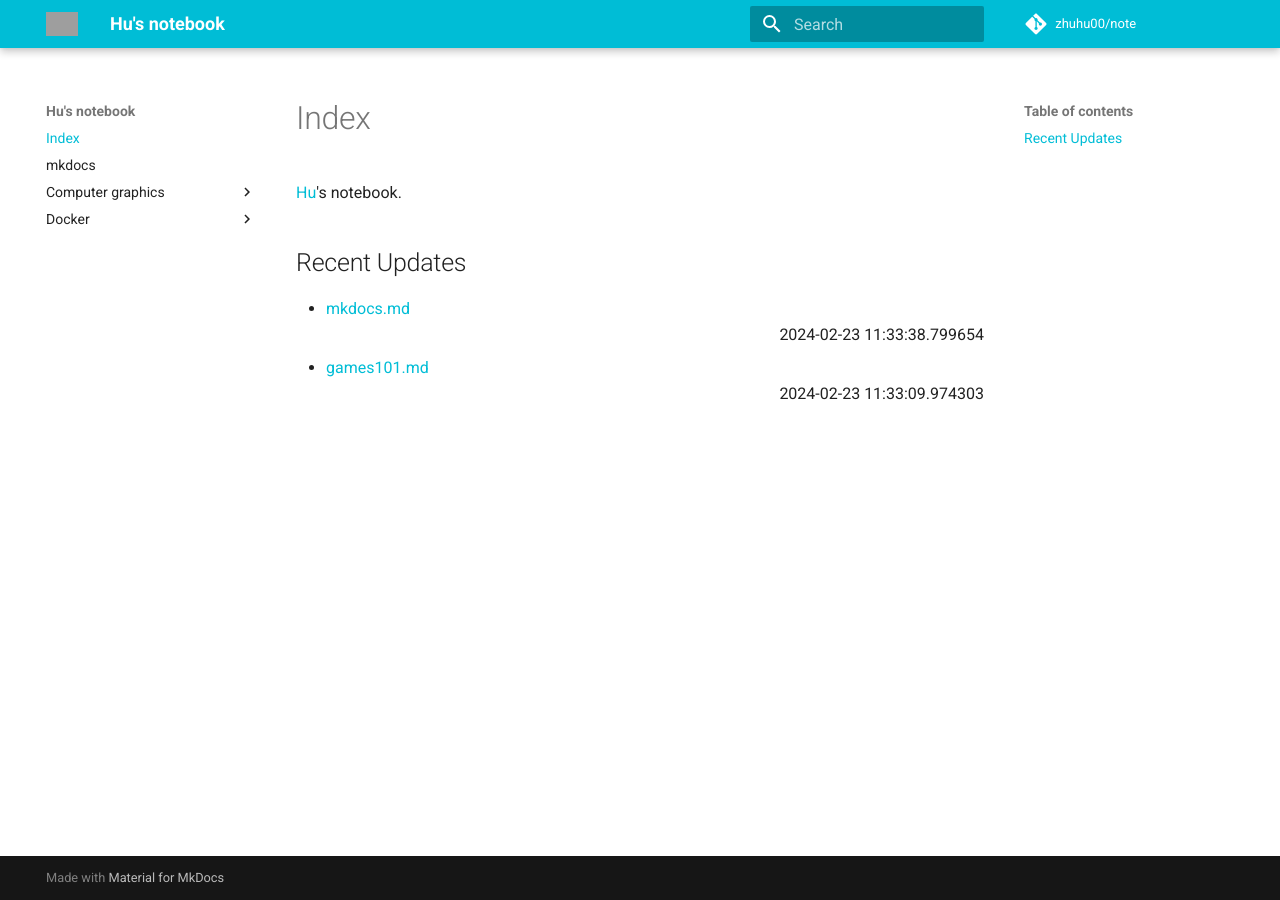
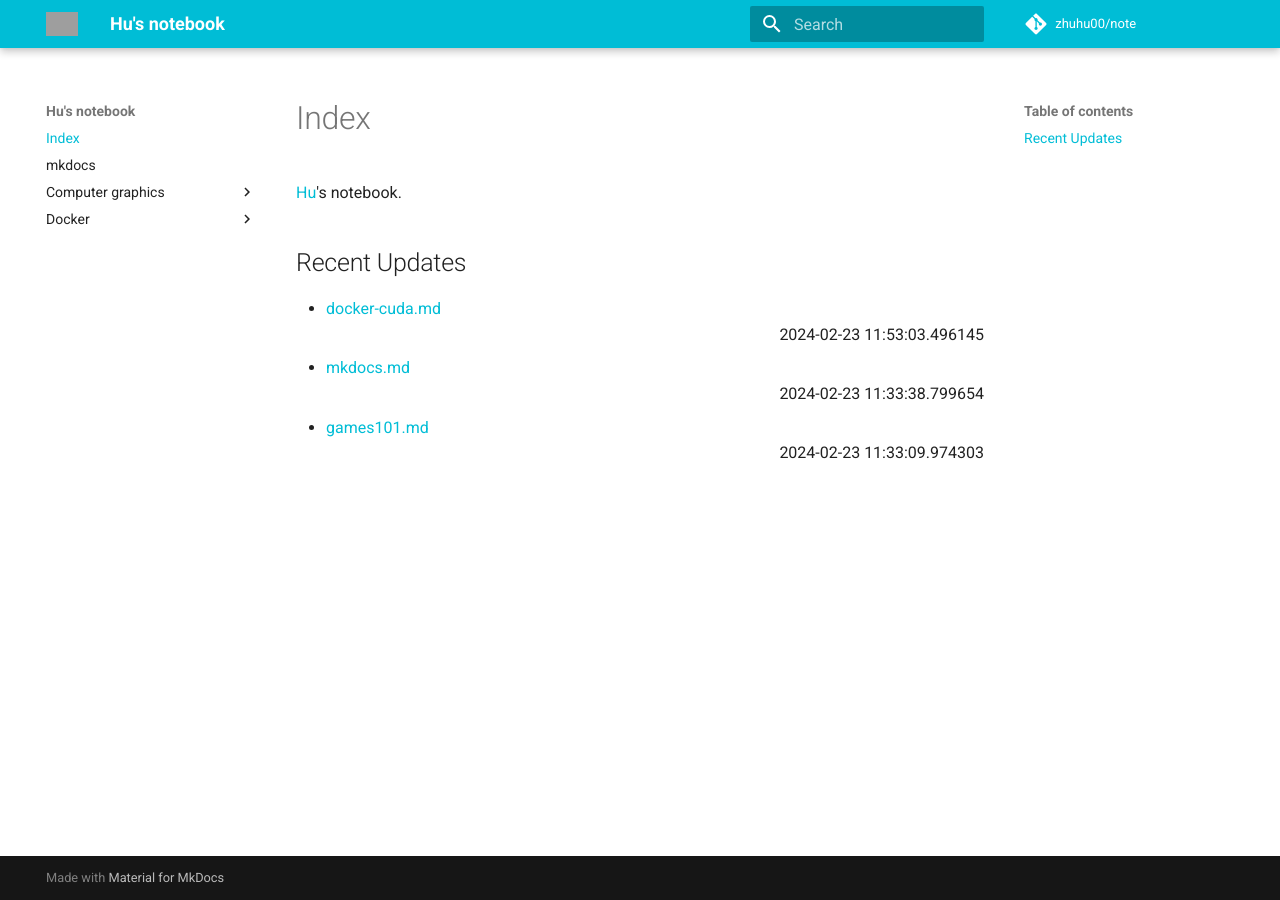
Before and after one commit to zhuhu00/note, an MkDocs documentation site: the page built from docs/index.md, in a window 1280 px wide. Built offline with MkDocs 1.6.1 and Material for MkDocs 9.7.7, drawn with Linux system fonts in a browser that asks for light colours; comment, search, counter and statistics services are not loaded; grey boxes are pictures that could not be loaded.

Commit message:
update recent

```diff
--- a/docs/index.md
+++ b/docs/index.md
@@ -4,5 +4,6 @@
 [Hu](https://zhuhu00.top/)'s notebook.
 
 ## Recent Updates
+- [docker-cuda.md](docker/docker-cuda/) <div style="text-align: right">2024-02-23 11:53:03.496145</div>
 - [mkdocs.md](mkdocs/) <div style="text-align: right">2024-02-23 11:33:38.799654</div>
 - [games101.md](computer graphics/games101/) <div style="text-align: right">2024-02-23 11:33:09.974303</div>
```
